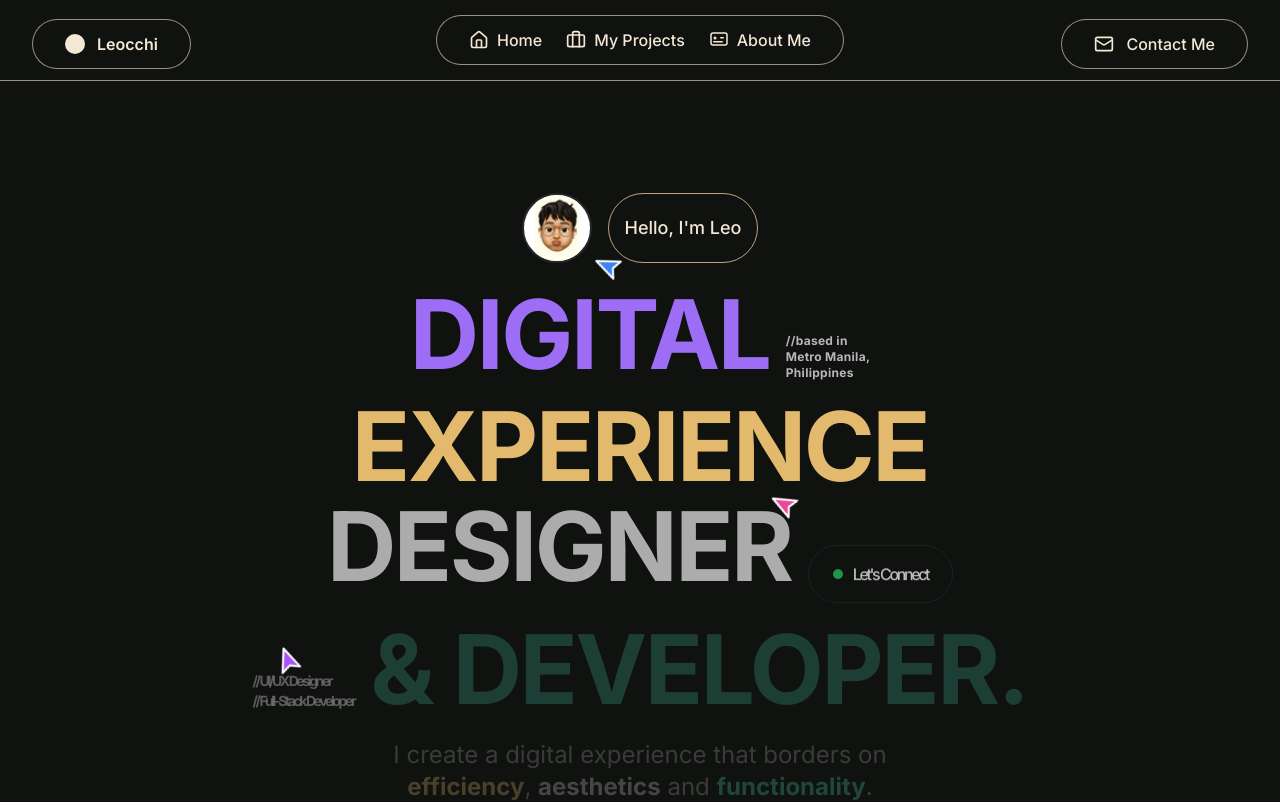
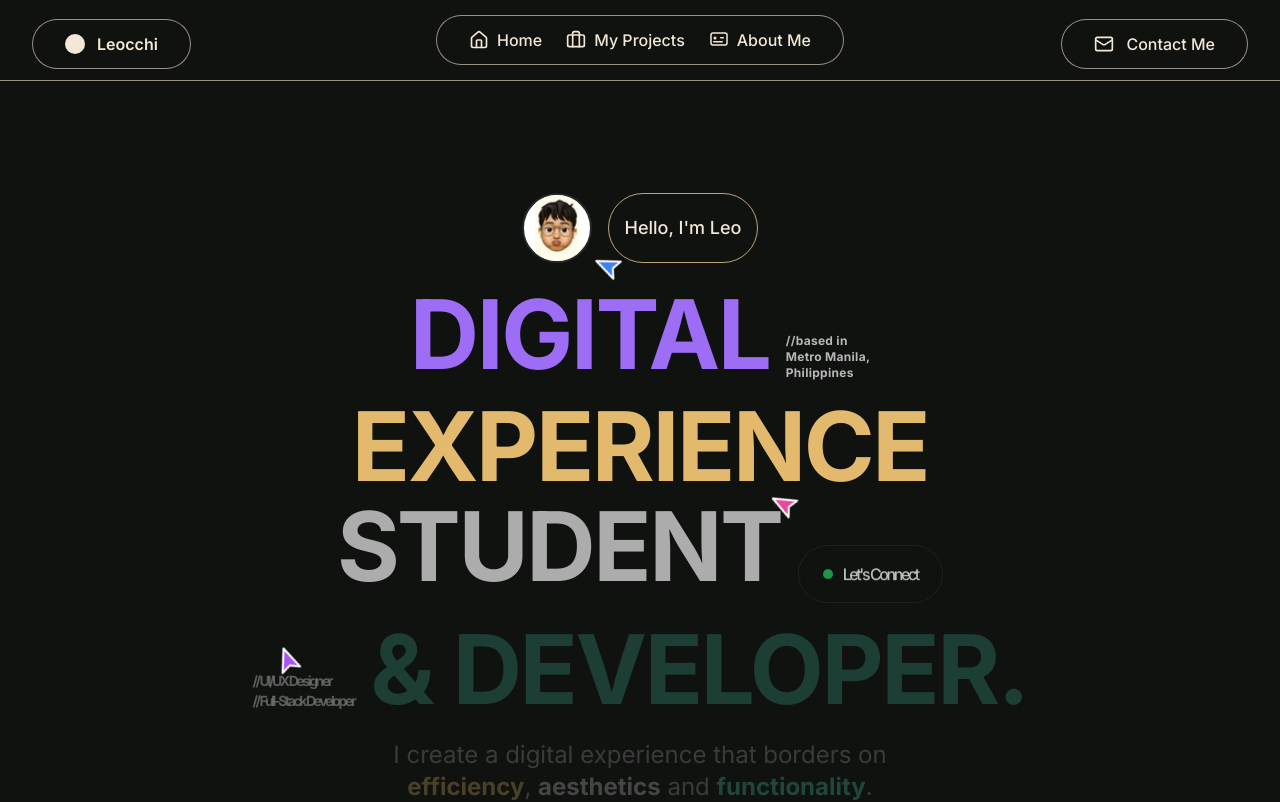
Before and after one commit to Leocch1/my-portfolio, a Next.js app: page / in a window 1280 px wide. Shown: the top 802 px of the page. Built offline with nearby package versions, Linux system fonts and the light colour scheme.

Commit message:
hero section

```diff
--- a/components/sections/hero.tsx
+++ b/components/sections/hero.tsx
@@ -187,7 +187,7 @@ export default function HeroSection() {
                   animate={{ opacity: 1, y: 0 }}
                   transition={{ duration: 0.5, delay: 0.5 }}
                 >
-                  <span className="text-foreground/90">DESIGNER</span>
+                  <span className="text-foreground/90">STUDENT</span>
                 </MotionDiv>
                 <MotionDiv
                     initial={{ opacity: 0, y: 20 }}
```
